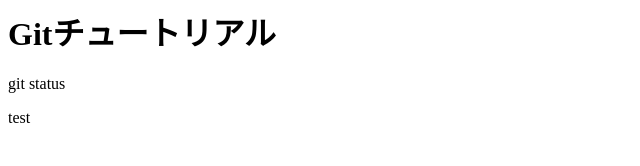
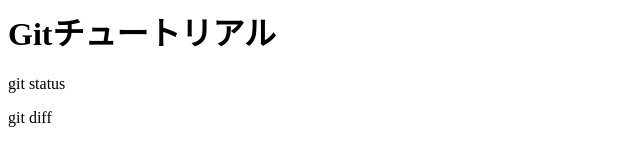
Before and after one commit to t-kotsubo/git_tutorial, a plain HTML site: page index.html in a window 1280 px wide. Shown: the full height of the page, 0-640 px from the left. Drawn offline with Linux system fonts and the light colour scheme.

Commit message:
git diffを追加

```diff
--- a/index.html
+++ b/index.html
@@ -1,3 +1,3 @@
 <h1>Gitチュートリアル</h1>
 <p>git status</p>
-<p>test</p>
+<p>git diff</p>
```
